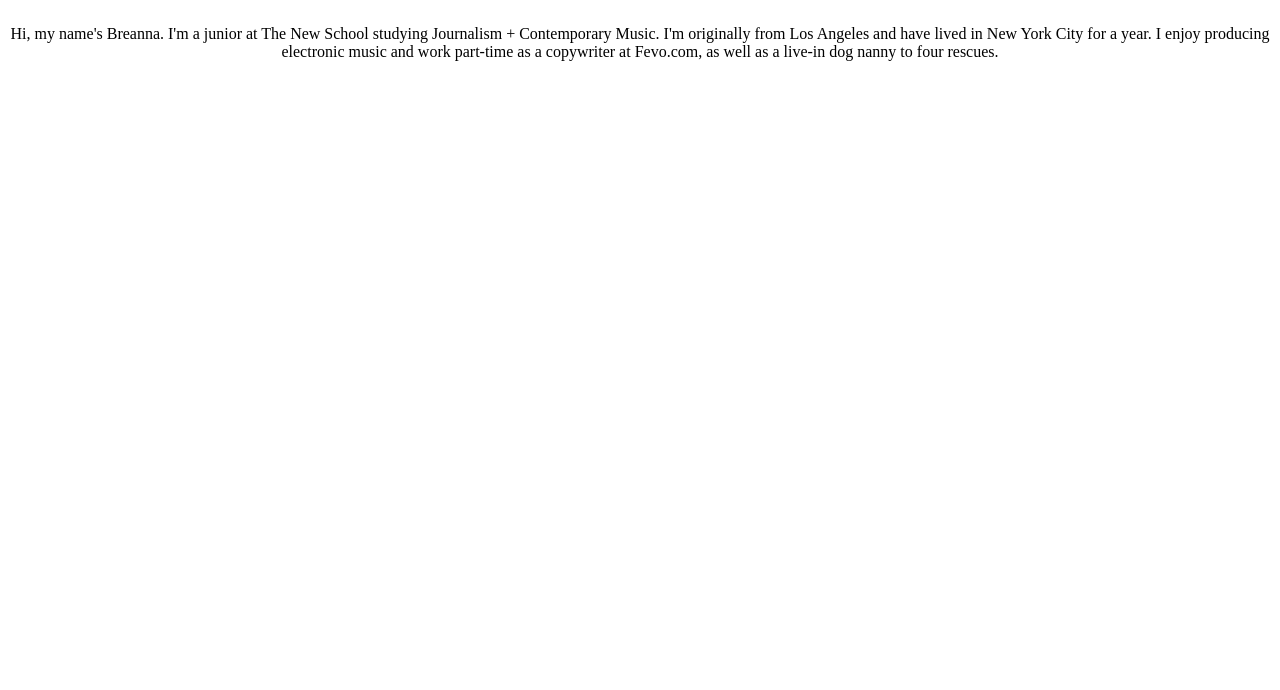
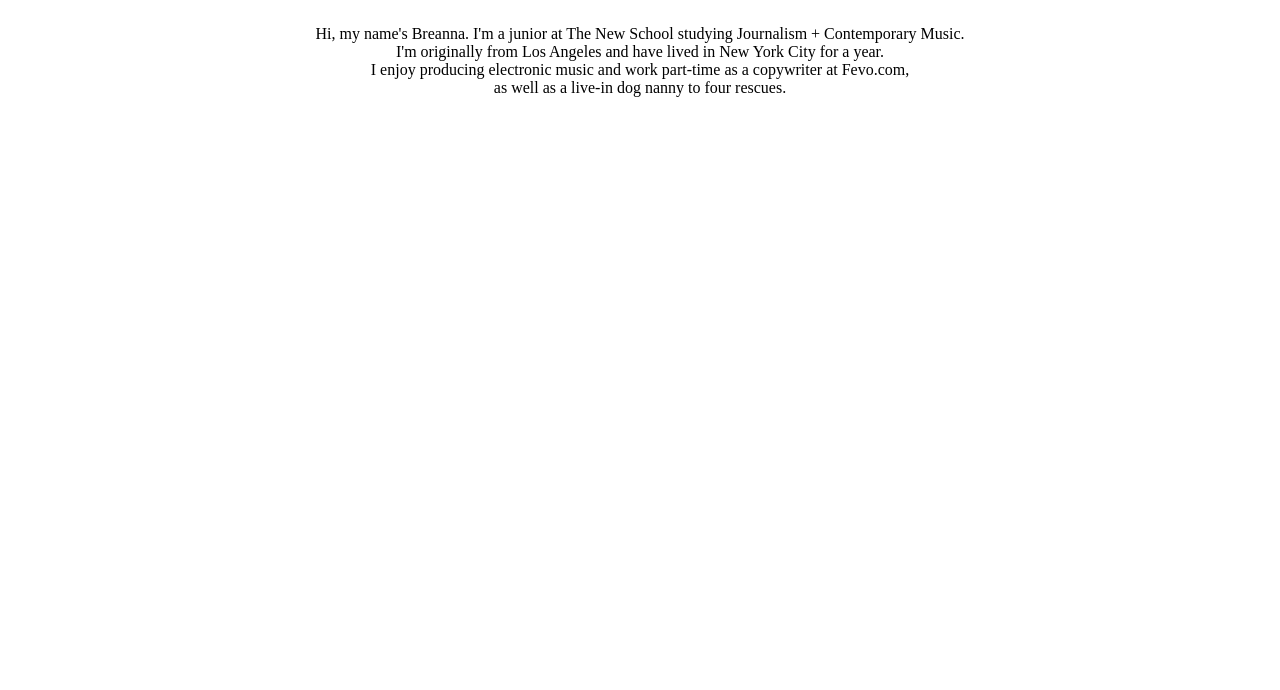
Before and after one commit to BreFields/BreFields.github.io, a plain HTML site: page AboutMe.html in a window 1280 px wide. Shown: the part 110-800 px from the top of the page. Drawn offline with Linux system fonts and the light colour scheme.

Commit message:
Update AboutMe.html

```diff
--- a/AboutMe.html
+++ b/AboutMe.html
@@ -8,8 +8,8 @@
      <p><b><h1><center><br>About Me</center></h1></b>
      <br>
     <center>Hi, my name's Breanna. I'm a junior at The New School studying Journalism + Contemporary
-   Music. I'm originally from Los Angeles and have lived in New York City for a year. I
-   enjoy producing electronic music and work part-time as a copywriter at Fevo.com, as well as a live-in dog nanny
+   Music. <br>I'm originally from Los Angeles and have lived in New York City for a year.<br> I
+   enjoy producing electronic music and work part-time as a copywriter at Fevo.com,<br> as well as a live-in dog nanny
    to four rescues. </center>
 
 
```
